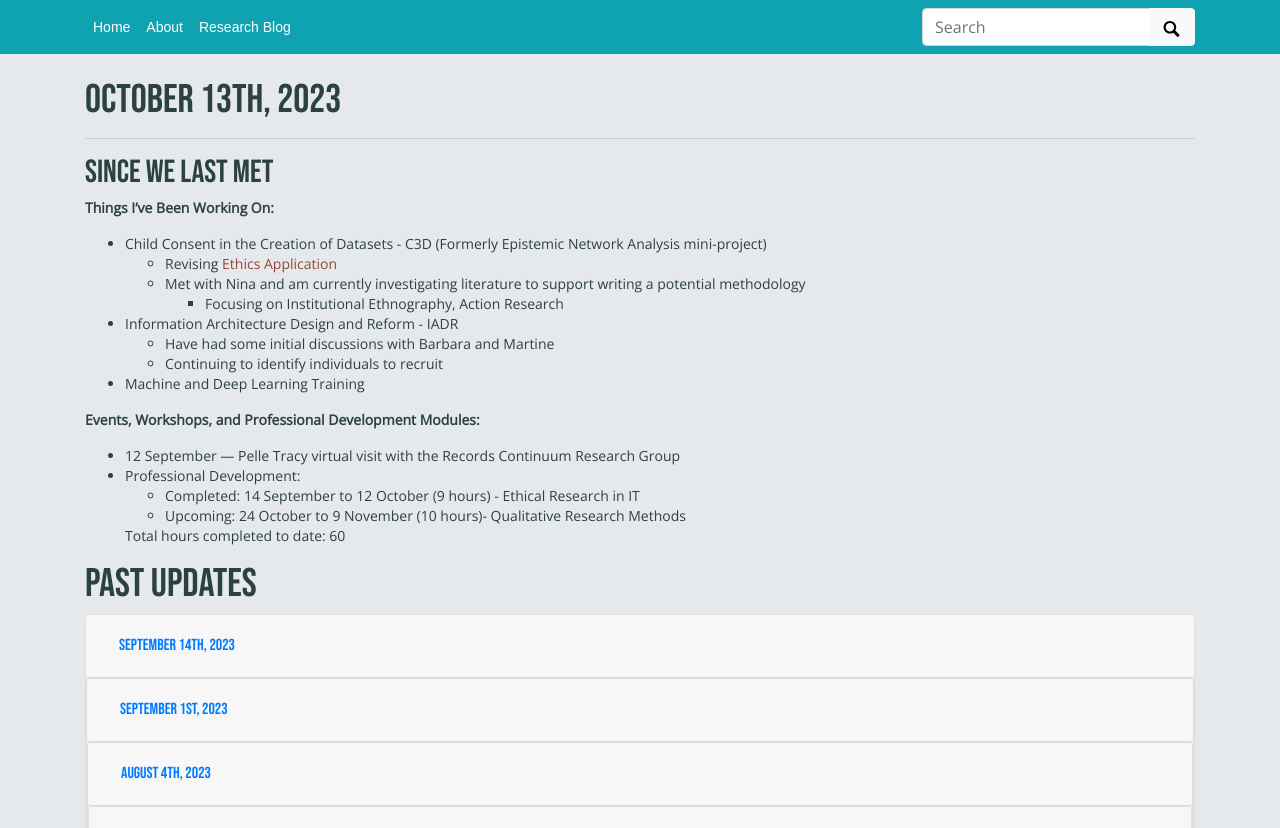
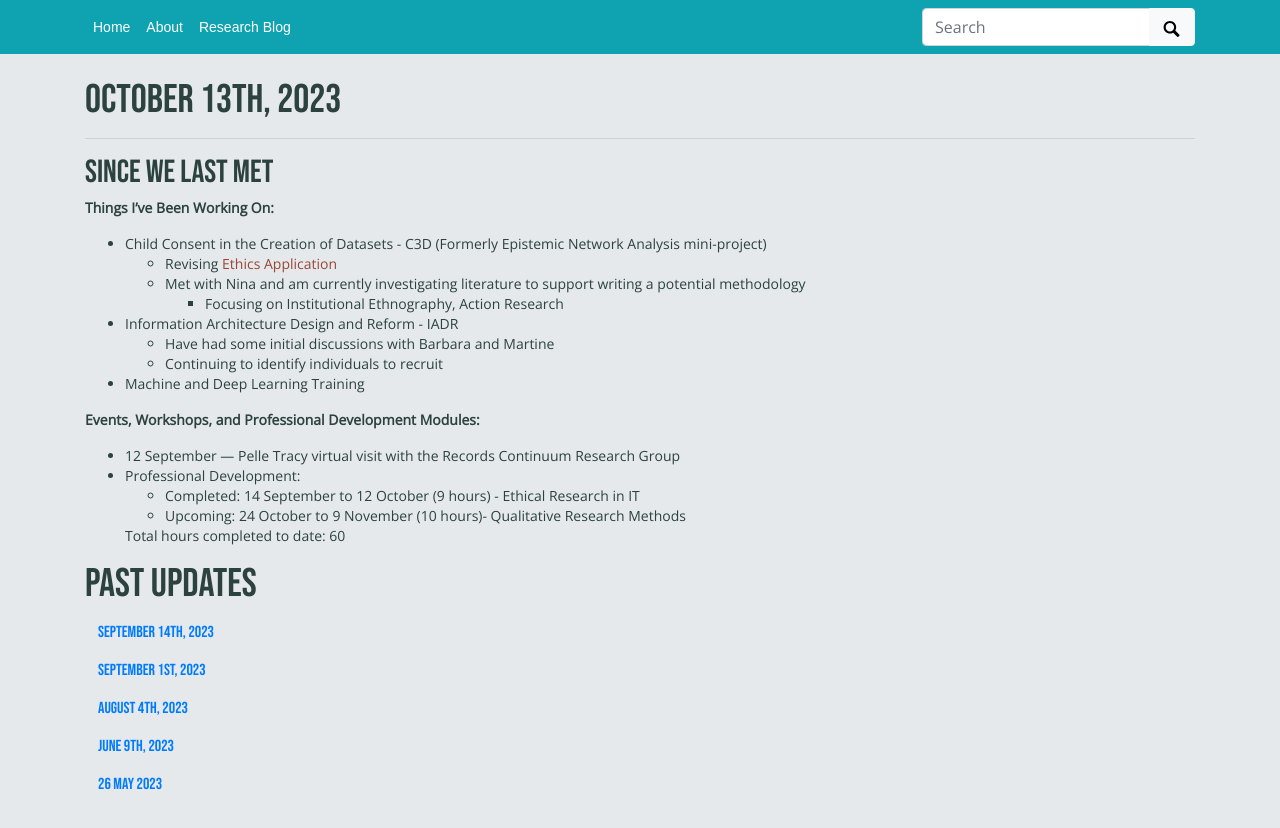
Before and after one commit to mxballin/recordkeeping-governance, a Jekyll site: the page built from pages/updates.md, in a window 1280 px wide. Shown: the part 100-928 px from the top of the page. Built offline with Jekyll 4.4.1, drawn with Linux system fonts in a browser that asks for light colours; some web fonts are replaced; grey boxes are pictures that could not be loaded.

Commit message:
Update updates.md

```diff
--- a/pages/updates.md
+++ b/pages/updates.md
@@ -31,8 +31,9 @@
 
 # Past Updates
 <div id="accordion">
-  <div class="card">
-    <div class="card-header" id="headingOne">
+
+  <div class="accordion-item">
+    <div class="accordion-header" id="headingOne">
       <h5 class="mb-0">
         <button class="btn btn-link" data-toggle="collapse" data-target="#collapseOne" aria-expanded="true" aria-controls="collapseOne">
           September 14th, 2023
@@ -40,7 +41,7 @@
       </h5>
     </div>
     <div id="collapseOne" class="collapse" aria-labelledby="headingOne" data-parent="#accordion">
-      <div class="card-body">
+      <div class="accordion-body">
         <h2 id="since-we-last-met">Since We Last Met</h2>
         <p><strong>Things I&#39;ve Been Working On:</strong></p>
         <ul>
@@ -70,18 +71,17 @@
         </ul>
       </div>
     </div>
-
-<div id="accordion">
-  <div class="card">
-    <div class="card-header" id="headingOne">
+  </div>
+  <div class="accordion-item">
+    <div class="accordion-header" id="headingTwo">
       <h5 class="mb-0">
-        <button class="btn btn-link" data-toggle="collapse" data-target="#collapseOne" aria-expanded="true" aria-controls="collapseOne">
+        <button class="btn btn-link" data-toggle="collapse" data-target="#collapseTwo" aria-expanded="true" aria-controls="collapseTwo">
           September 1st, 2023
         </button>
       </h5>
     </div>
-    <div id="collapseOne" class="collapse" aria-labelledby="headingOne" data-parent="#accordion">
-      <div class="card-body">
+    <div id="collapseTwo" class="collapse" aria-labelledby="headingTwo" data-parent="#accordion">
+      <div class="accordion-body">
         <p><strong>Things I&#39;ve Been Working On:</strong></p>
         <ul>
         <li><p>Provenance Paper - <a href="https://docs.google.com/document/d/1kq83mrJp6Vw1y7P2TyYxNxDo45bm6Tpc0xzc3pTjsQc/edit?usp=sharing">Abstract</a> submitted for consideration to the <a href="https://archivespublishing.com/2023/07/13/cfp-archival-science-special-issue-on-provenance/">Archival Science CFP</a> for a special issue on provenance</p>
@@ -125,16 +125,16 @@
   </div>
 
 <div id="accordion">
-     <div class="card">
-    <div class="card-header" id="headingOne">
+     <div class="accordion">
+    <div class="accordion-header" id="headingThree">
       <h5 class="mb-0">
-        <button class="btn btn-link" data-toggle="collapse" data-target="#collapseOne" aria-expanded="true" aria-controls="collapseOne">
+        <button class="btn btn-link" data-toggle="collapse" data-target="#collapseThree" aria-expanded="true" aria-controls="collapseThree">
           August 4th, 2023
         </button>
       </h5>
     </div>
-    <div id="collapseOne" class="collapse" aria-labelledby="headingOne" data-parent="#accordion">
-      <div class="card-body">
+    <div id="collapseOne" class="collapse" aria-labelledby="headingThree" data-parent="#accordion">
+      <div class="accordion-body">
         <p><strong>Things I&#39;ve Been Working On:</strong></p>
         <ul>
         <li>Child Consent in the Creation of Datasets - C3D (Formerly Epistemic Network Analysis mini-project)<ul>
@@ -164,16 +164,16 @@
         <p><em>Total hours completed to date: 48</em></p>
       </div>
     </div>
-     <div class="card">
-    <div class="card-header" id="headingOne">
+     <div class="accordion">
+    <div class="accordion-header" id="headingFour">
       <h5 class="mb-0">
-        <button class="btn btn-link" data-toggle="collapse" data-target="#collapseOne" aria-expanded="true" aria-controls="collapseOne">
+        <button class="btn btn-link" data-toggle="collapse" data-target="#collapseFour" aria-expanded="true" aria-controls="collapseFour">
           June 9th, 2023
         </button>
       </h5>
     </div>
-    <div id="collapseOne" class="collapse" aria-labelledby="headingOne" data-parent="#accordion">
-      <div class="card-body">
+    <div id="collapseOne" class="collapse" aria-labelledby="headingFour" data-parent="#accordion">
+      <div class="accordion-body">
 <p><strong>Things I&#39;ve Been Working On:</strong></p>
 <ul>
 <li>Epistemic Network Analysis mini-project <a href="https://docs.google.com/document/d/1zhdwhAJ0nOPwBpWtf9XiII3TyIQaXo6EiT_xwwA0250/edit?usp=sharing">Proposal</a><ul>
@@ -219,16 +219,16 @@
     </div>
    </div>
 
-  <div class="card">
-    <div class="card-header" id="headingOne">
+  <div class="accordion">
+    <div class="accordion-header" id="headingFive">
       <h5 class="mb-0">
-        <button class="btn btn-link" data-toggle="collapse" data-target="#collapseOne" aria-expanded="true" aria-controls="collapseOne">
+        <button class="btn btn-link" data-toggle="collapse" data-target="#collapseFive" aria-expanded="true" aria-controls="collapseFive">
           26 May 2023
         </button>
       </h5>
     </div>
-    <div id="collapseOne" class="collapse" aria-labelledby="headingOne" data-parent="#accordion">
-      <div class="card-body">
+    <div id="collapseOne" class="collapse" aria-labelledby="headingFive" data-parent="#accordion">
+      <div class="accordion-body">
             <b>Things I've Been Working On:</b>
             <ul>
                 <li> Epistemic Network Analysis mini-project <a href="https://docs.google.com/document/d/1zhdwhAJ0nOPwBpWtf9XiII3TyIQaXo6EiT_xwwA0250/edit?usp=sharing">Proposal</a>
```
